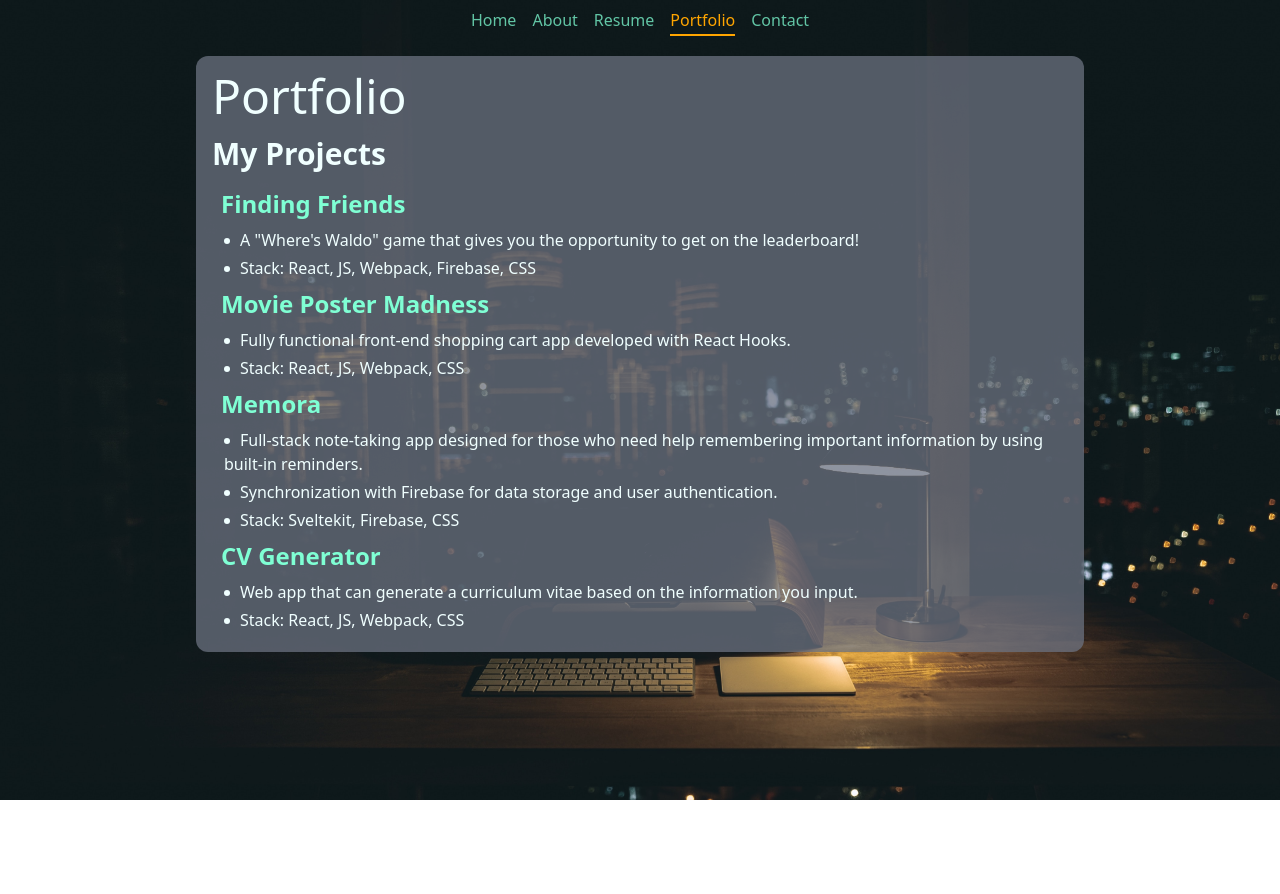
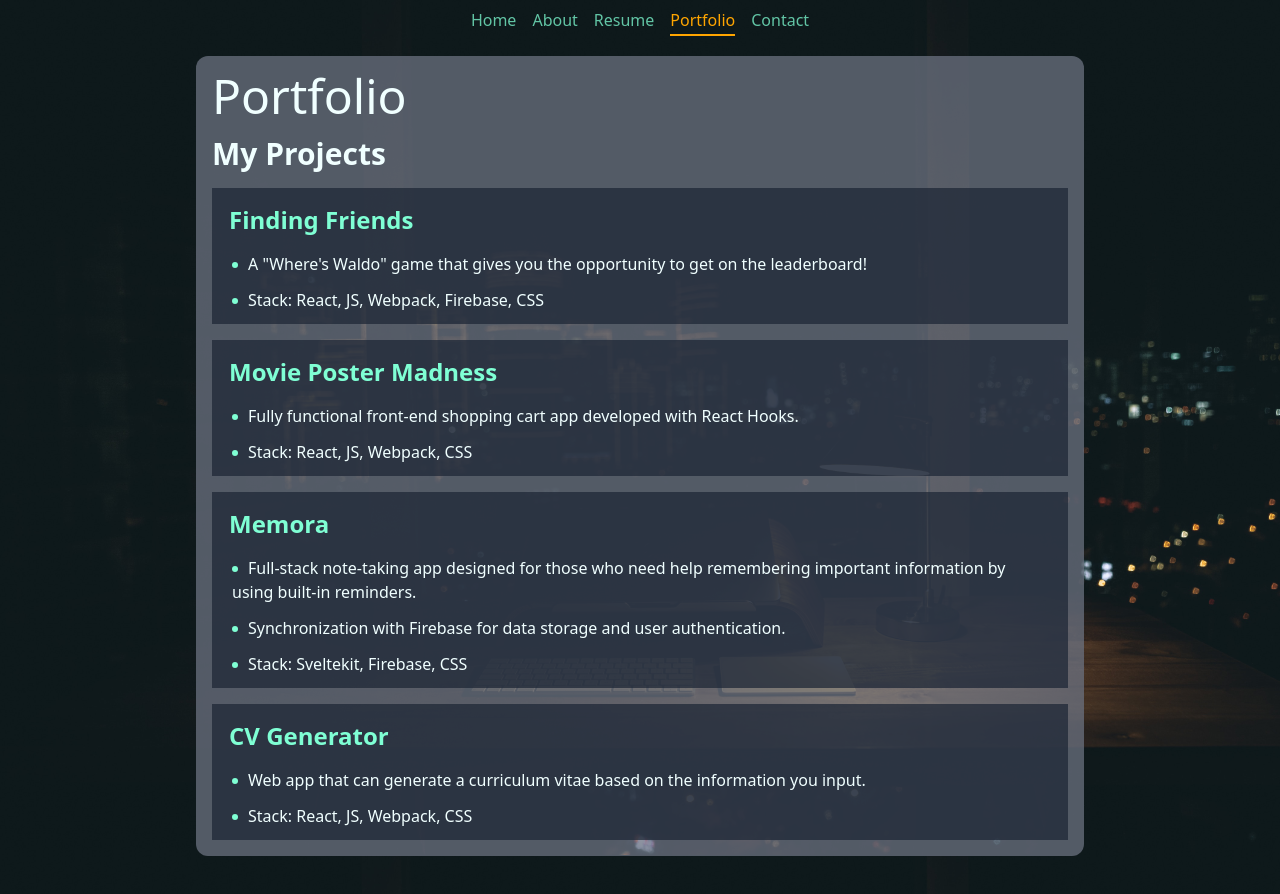
Before and after one commit to JeffLi117/Jeffrey-Li-Website, a Next.js app: page /portfolio in a window 1280 px wide. Shown: the top 894 px of the page. Before the commit the page ends 800 px from the top, so only its background shows below. Built offline with nearby package versions, Linux system fonts and the light colour scheme.

Commit message:
Changed layout of portfolio page

```diff
--- a/app/globals.css
+++ b/app/globals.css
@@ -71,12 +71,20 @@ a:link, a:visited {
     color: aquamarine;
 }
 
-a:hover {
-    color:aqua;
+a:active {
+    color:purple;
 }
 
-a:active {
-    color:purple;
+a.div-inside div {
+    transition: all 0.35s ease-in;
+}
+
+a.div-inside span.span-inside {
+    color: aquamarine;
+}
+
+a.div-inside:hover div {
+    opacity: 1;
 }
 
 span.test-hover {
--- a/app/portfolio/page.js
+++ b/app/portfolio/page.js
@@ -14,23 +14,40 @@ function portfolioPage() {
           <div className="text-5xl lineafter">Portfolio</div>&nbsp;
         </div>
         <div className="pt-4 text-2xl mb-4 font-bold w-4/5 md:text-3xl">My Projects</div>
-          <li className="text-1xl portfolio-header m-2 font-bold w-4/5 md:text-2xl"><span><a href="https://jeffli117.github.io/Finding-Friends/">Finding Friends</a></span></li>
+
+        <a href="https://jeffli117.github.io/Finding-Friends/" className="div-inside">
+          <div className="bg-gray-800/75 flex flex-col justify-left items-start gap-2 mt-4 p-2 w-full">
+            <li className="text-xl portfolio-header m-2 font-bold md:text-2xl"><span className="span-inside">Finding Friends</span></li>
             <li className="mx-3 mb-1"><span>A "Where's Waldo" game that gives you the opportunity to get on the leaderboard!</span></li>
             <li className="mx-3 mb-1"><span>Stack: React, JS, Webpack, Firebase, CSS </span></li>
+          </div>
+        </a>
 
-          <li className="text-1xl portfolio-header m-2 font-bold w-4/5 md:text-2xl"><span><a href="https://jeffli117.github.io/Shop-Till-You-Drop/">Movie Poster Madness</a></span></li>
+        <a href="https://jeffli117.github.io/Shop-Till-You-Drop/" className="div-inside">
+          <div className="bg-gray-800/75 flex flex-col justify-left items-start gap-2 mt-4 p-2 w-full">
+            <li className="text-xl portfolio-header m-2 font-bold w-4/5 md:text-2xl"><span className="span-inside">Movie Poster Madness</span></li>
             <li className="mx-3 mb-1"><span>Fully functional front-end shopping cart app developed with React Hooks.</span></li>
             <li className="mx-3 mb-1"><span>Stack: React, JS, Webpack, CSS </span></li>
+          </div>
+        </a>
 
-          <li className="text-1xl portfolio-header m-2 font-bold w-4/5 md:text-2xl"><span><a href="https://github.com/JeffLi117/Memora">Memora</a></span></li>
+        <a href="https://github.com/JeffLi117/Memora" className="div-inside">
+          <div className="bg-gray-800/75 flex flex-col justify-left items-start gap-2 mt-4 p-2 w-full">
+            <li className="text-xl portfolio-header m-2 font-bold w-4/5 md:text-2xl"><span className="span-inside">Memora</span></li>
             <li className="mx-3 mb-1"><span>Full-stack note-taking app designed for those who need help remembering important information by using
   built-in reminders.</span></li>
             <li className="mx-3 mb-1"><span>Synchronization with Firebase for data storage and user authentication.</span></li>
             <li className="mx-3 mb-1"><span>Stack: Sveltekit, Firebase, CSS </span></li>
+          </div>
+        </a>
 
-          <li className="text-1xl portfolio-header m-2 font-bold w-4/5 md:text-2xl"><span><a href="https://jeffli117.github.io/cv-hooks/">CV Generator</a></span></li>
+        <a href="https://jeffli117.github.io/cv-hooks/" className="div-inside">
+          <div className="bg-gray-800/75 flex flex-col justify-left items-start gap-2 mt-4 p-2 w-full">
+            <li className="text-xl portfolio-header m-2 font-bold w-4/5 md:text-2xl"><span className="span-inside">CV Generator</span></li>
             <li className="mx-3 mb-1"><span>Web app that can generate a curriculum vitae based on the information you input.</span></li>
             <li className="mx-3 mb-1"><span>Stack: React, JS, Webpack, CSS </span></li>
+          </div>
+        </a>
 
     </div>
   )
```
Lines whose indentation alone changed are shown as unchanged.
